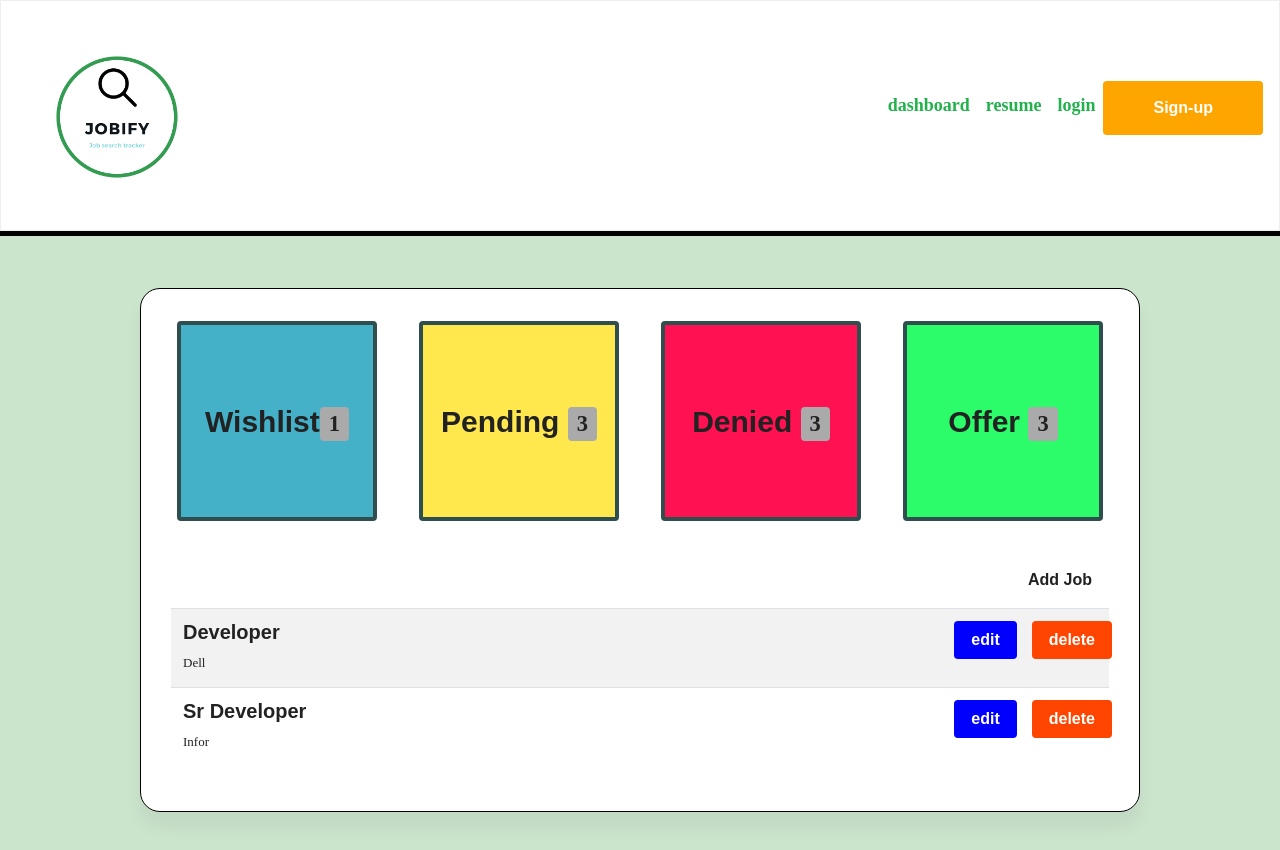
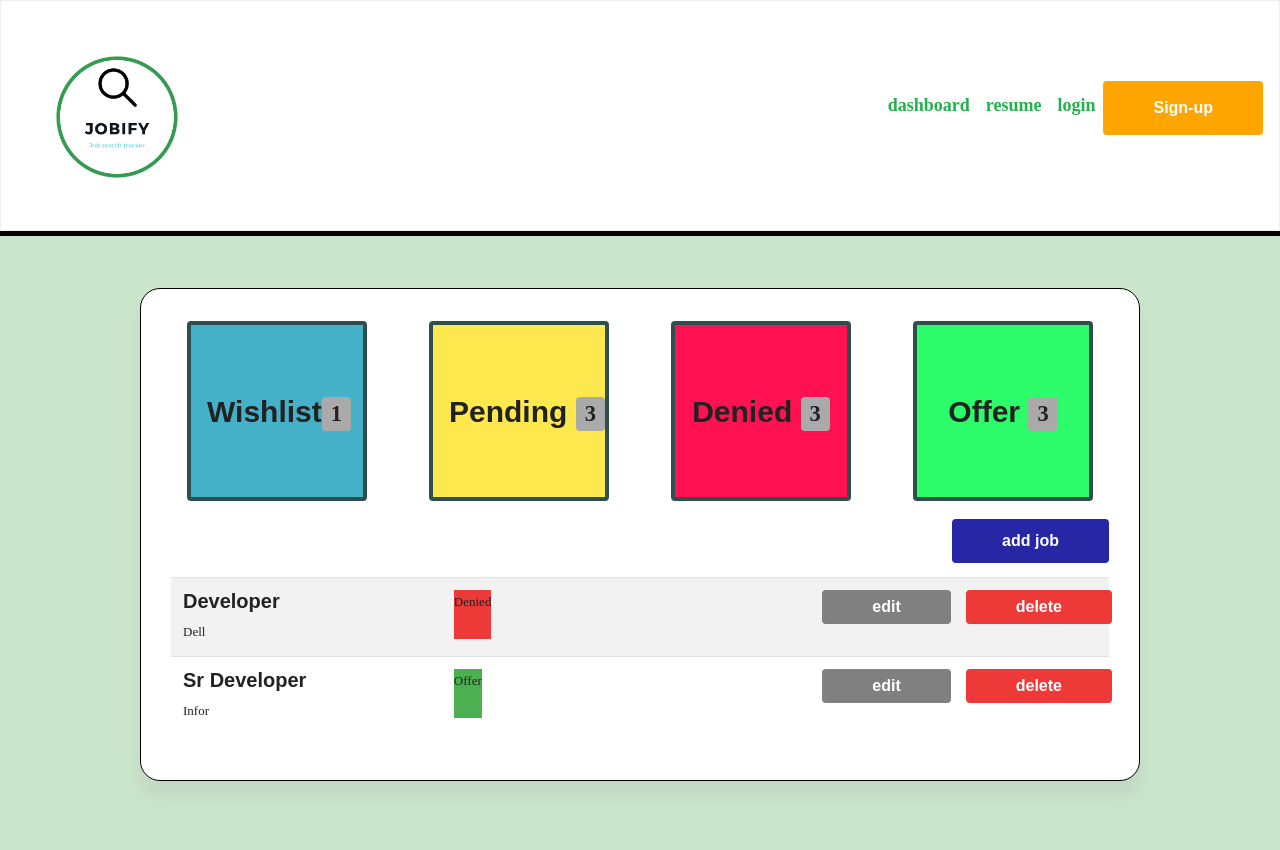
Before and after one commit to VHarris113/jobify, a React (Create React App) app in the folder client/: page /tracker in a window 1280 px wide. Shown: the top 850 px of the page. Built offline with nearby package versions, Linux system fonts and the light colour scheme; a web font is replaced by a local one.

Commit message:
finsish cahnges to the tacker page

```diff
--- a/client/src/pages/style.css
+++ b/client/src/pages/style.css
@@ -29,20 +29,52 @@ button{
 }
 #addbtn
 {
-    padding-top: 4%;
-    padding-bottom: 1%;
+  margin-bottom: 15px;
+  margin-top: 15px;
+  background-color: rgb(39, 39, 165); /* Green */
+  border: none;
+  color: white;
+  padding: 10px 50px;
+  text-align: center;
+  text-decoration: none;
+  display: inline-block;
+  font-size: 16px;
 }
 
 #gridedit
 {
-    background-color: blue;
-    color: white;
+  margin-bottom: 15px;
+  background-color: gray; /* Green */
+  border: none;
+  color: white;
+  padding: 5px 50px;
+  text-align: center;
+  text-decoration: none;
+  display: inline-block;
+  font-size: 16px;
+
 }
 
+
+#legend
+{
+  background-color: rgb(238, 57, 57); /* Green */
+}
+#legendOffer
+{
+  background-color: #4CAF50; /* Green */
+}
 #griddelete
 {
-    background-color: orangered;
-    color: white;
+  margin-bottom: 15px;
+  background-color: rgb(238, 57, 57); /* Green */
+  border: none;
+  color: white;
+  padding: 5px 50px;
+  text-align: center;
+  text-decoration: none;
+  display: inline-block;
+  font-size: 16px;
 }
 
 
--- a/client/src/pages/tracker.js
+++ b/client/src/pages/tracker.js
@@ -10,29 +10,29 @@ function Tracker(props) {
 
             <div  className="row">
             <div className="badge col md-1">
-                <button  id= "wishlist" style={{ width: 200, height: 200 }} type="button" class="btn ">
+                <button  id= "wishlist" style={{ width:  180, height:  180}} type="button" class="btn ">
                 Wishlist<span class="badge badge-secondary"> 1</span>
                 </button>
             </div>
             <div className="badge col md-1">
-                <button id= "pending"   style={{ width: 200, height: 200 }} type="button" class="btn ">
+                <button id= "pending"   style={{ width:  180, height:  180 }} type="button" class="btn ">
                   Pending <span class="badge badge-secondary"> 3</span>
                 </button>
             </div>
             <div  className="badge col md-1">
-                <button  id= "denied"  style={{ width: 200, height: 200 }} type="button" class="btn ">
+                <button  id= "denied"  style={{ width:  180, height:  180}} type="button" class="btn ">
                   Denied <span class="badge badge-secondary"> 3</span>
                 </button>
             </div>
             <div className="badge col md-1">
-                <button  id= "offer"   style={{ width: 200, height: 200 }} type="button" class="btn ">
+                <button  id= "offer"   style={{ width: 180, height: 180 }} type="button" class="btn ">
                   Offer <span class="badge badge-secondary"> 3</span>
                 </button>
             </div>
             </div>
 
-              <div id = "addbtn" class="text-right">
-                <button type="button" class="btn ">Add Job</button>
+              <div class="text-right">
+                <button id = "addbtn" type="button" class="btn ">add job</button>
             </div>
               <table class="table table-striped">
   <thead>
@@ -48,6 +48,7 @@ function Tracker(props) {
       </td>
       <td className = "text-right" >
       <div  className="row">
+      <div id = "legend">              Denied  </div>
             <div className="col md-3">
             <button id ="gridedit"  type="button" class="btn">edit</button>
             </div>
@@ -64,7 +65,9 @@ function Tracker(props) {
       </td>
       <td className = "text-right" >
       <div  className="row">
+      <div id = "legendOffer">              Offer</div>
             <div className="col md-3">
+
             <button id ="gridedit"    type="button" class="btn">edit</button>
             </div>
             <div >
```
Also changed, not shown: client/public/images/edit.png (added).
